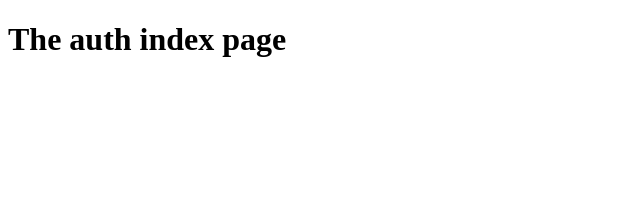
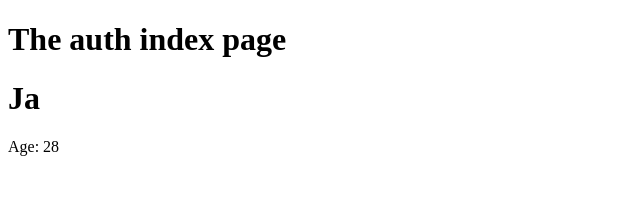
Before and after one commit to Jamie95187/nextJSExample, a Next.js app: page /auth in a window 1280 px wide. Shown: the top 206 px of the page, without its empty margins (0-640 px from the left). Built offline with nearby package versions, Linux system fonts and the light colour scheme.

Commit message:
using components with nextjs

```diff
--- /dev/null
+++ b/components/User.js
@@ -0,0 +1,10 @@
+import React from 'react';
+
+const user = (props) => (
+  <div>
+    <h1>{props.name}</h1>
+    <p>Age: {props.age}</p>
+  </div>
+);
+
+export default user;
--- a/pages/auth/index.js
+++ b/pages/auth/index.js
@@ -1,8 +1,10 @@
 import React from 'react';
+import User from '../../components/user';
 
 const authIndexPage = () => (
   <div>
     <h1>The auth index page</h1>
+    <User name="Ja" age={28} />
   </div>
 );
 
```
